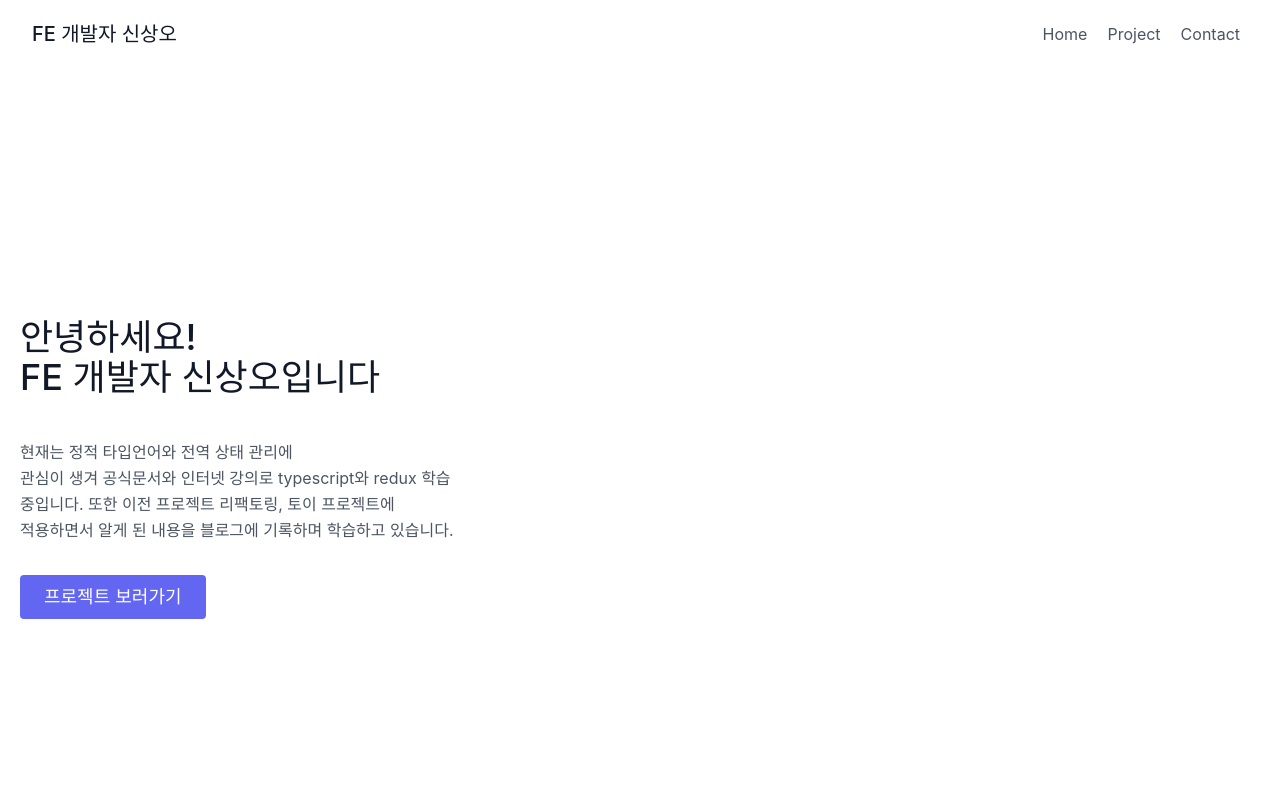
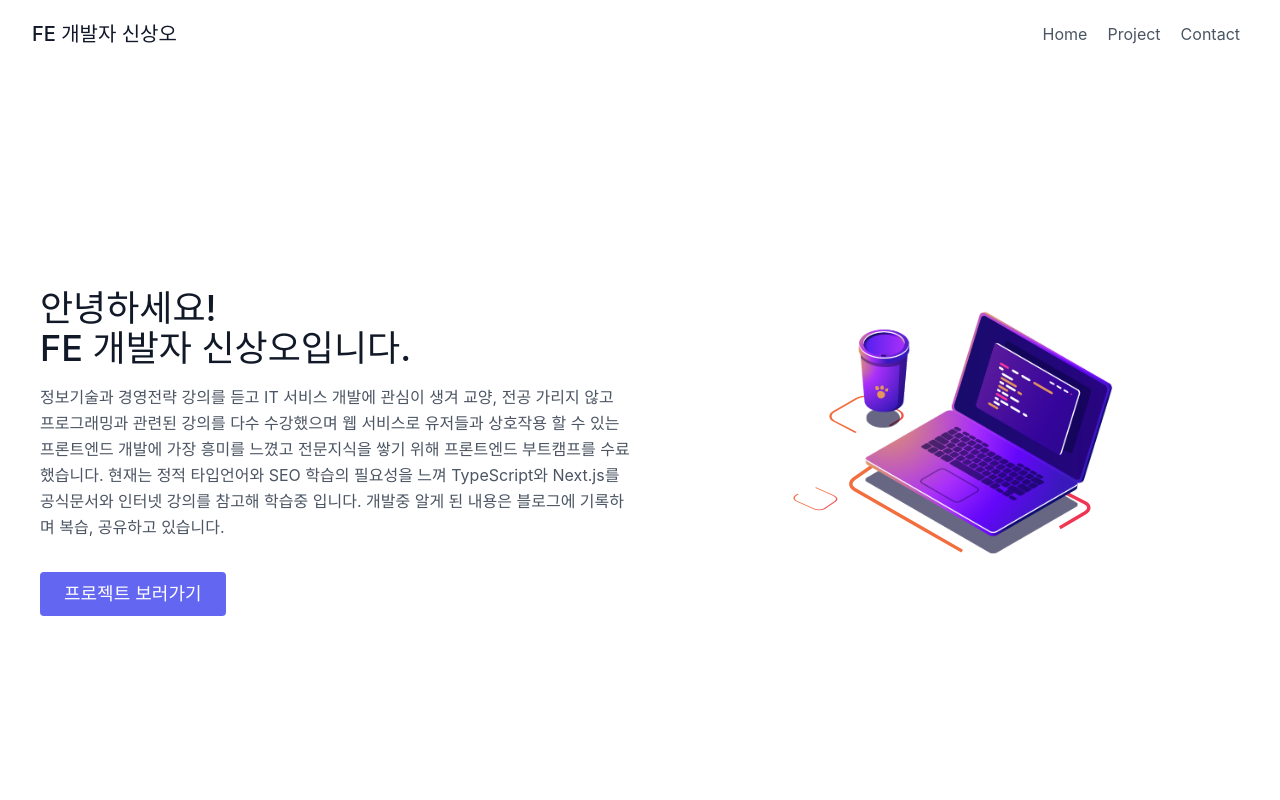
Before and after one commit to so0112/portfolio, a Next.js app: page / in a window 1280 px wide. Shown: the top 800 px of the page. Built offline with nearby package versions, Linux system fonts and the light colour scheme.

Commit message:
Refactor: 자기소개글 관심사 분리

```diff
--- /dev/null
+++ b/components/Intro.tsx
@@ -0,0 +1,39 @@
+import Link from "next/link";
+import React from "react";
+import Animation from "./home/animation";
+
+const Intro = () => {
+  return (
+    <div>
+      <section className="text-gray-600 body-font">
+        <div className="container mx-auto flex px-5 py-24 md:flex-row flex-col items-center">
+          <div className="lg:flex-grow md:w-1/2 lg:pr-24 md:pr-16 flex flex-col md:items-start md:text-left mb-16 md:mb-0 items-center text-center">
+            <h1 className="title-font sm:text-4xl text-3xl mb-4 font-medium text-gray-900">
+              안녕하세요! <br />
+              FE 개발자 신상오입니다.
+            </h1>
+            <p className="mb-8 leading-relaxed">
+              정보기술과 경영전략 강의를 듣고 IT 서비스 개발에 관심이 생겨 교양, 전공 가리지 않고 프로그래밍과 관련된
+              강의를 다수 수강했으며 웹 서비스로 유저들과 상호작용 할 수 있는 프론트엔드 개발에 가장 흥미를 느꼈고
+              전문지식을 쌓기 위해 프론트엔드 부트캠프를 수료했습니다. 현재는 정적 타입언어와 SEO 학습의 필요성을 느껴
+              TypeScript와 Next.js를 공식문서와 인터넷 강의를 참고해 학습중 입니다. 개발중 알게 된 내용은 블로그에
+              기록하며 복습, 공유하고 있습니다.
+            </p>
+            <div className="flex justify-center">
+              <Link
+                href={"project"}
+                className="inline-flex text-white bg-indigo-500 border-0 py-2 px-6 focus:outline-none hover:bg-indigo-600 rounded text-lg">
+                프로젝트 보러가기
+              </Link>
+            </div>
+          </div>
+          <div className="lg:max-w-lg lg:w-full md:w-1/2 w-5/6">
+            <Animation />
+          </div>
+        </div>
+      </section>
+    </div>
+  );
+};
+
+export default Intro;
--- a/components/home/Layout.tsx
+++ b/components/home/Layout.tsx
@@ -1,6 +1,6 @@
-import React from 'react';
-import Footer from './Footer';
-import Header from './Header';
+import React from "react";
+import Footer from "./Footer";
+import Header from "./Header";
 
 const Layout = ({ children }: any) => {
   return (
--- a/pages/index.tsx
+++ b/pages/index.tsx
@@ -1,7 +1,9 @@
-import Head from 'next/head';
-import { Inter } from '@next/font/google';
-import Layout from '../components/home/Layout';
-import Link from 'next/link';
+import Head from "next/head";
+import { Inter } from "@next/font/google";
+import Layout from "../components/home/Layout";
+import Link from "next/link";
+import Intro from "../components/intro";
+import Animation from "../components/home/animation";
 
 export default function Home() {
   return (
@@ -9,39 +11,11 @@ export default function Home() {
       <Layout>
         <Head>
           <title>FE 개발자 신상오 포트폴리오</title>
-          <meta
-            name="description"
-            content="FE 개발자 신상오의 포트폴리오입니다."
-          />
+          <meta name="description" content="FE 개발자 신상오의 포트폴리오입니다." />
         </Head>
-        <section className="flex min-h-screen flex-col items-center justify-center text-gray-600 body-font">
+        <section className="flex flex-col items-center justify-center text-gray-600 body-font">
           <div className="container mx-auto flex px-5 py-24 md:flex-row flex-col items-center">
-            <div className="lg:flex-grow md:w-1/2 lg:pr-24 md:pr-16 flex flex-col md:items-start md:text-left mb-16 md:mb-0 items-center text-center">
-              <h1 className="title-font sm:text-4xl text-3xl mb-4 font-medium text-gray-900">
-                안녕하세요!
-                <br className="hidden lg:inline-block" />
-                FE 개발자 신상오입니다
-              </h1>
-              <p className="mb-8 leading-relaxed">
-                <br />
-                현재는 정적 타입언어와 전역 상태 관리에
-                <br />
-                관심이 생겨 공식문서와 인터넷 강의로 typescript와 redux 학습
-                <br />
-                중입니다. 또한 이전 프로젝트 리팩토링, 토이 프로젝트에
-                <br />
-                적용하면서 알게 된 내용을 블로그에 기록하며 학습하고 있습니다.
-              </p>
-              <div className="flex justify-center">
-                <Link
-                  href={'/project'}
-                  className="inline-flex text-white bg-indigo-500 border-0 py-2 px-6 focus:outline-none hover:bg-indigo-600 rounded text-lg"
-                >
-                  프로젝트 보러가기
-                </Link>
-              </div>
-            </div>
-            <div className="lg:max-w-lg lg:w-full md:w-1/2 w-5/6"></div>
+            <Intro />
           </div>
         </section>
       </Layout>
```
